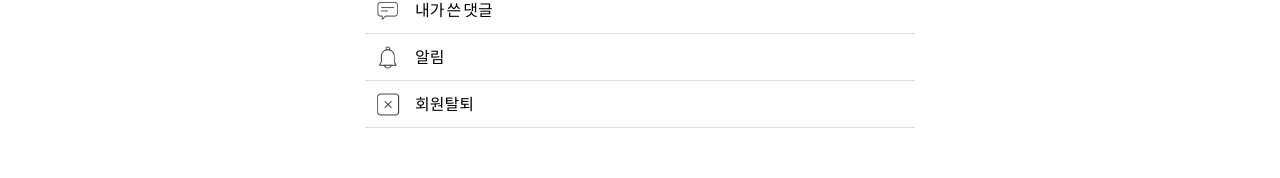
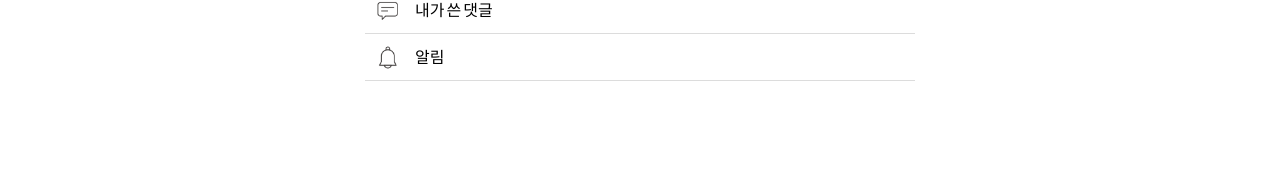
Before and after one commit to thepnl/on, a plain HTML site: page html/mypage.html in a window 1280 px wide. Shown: the part 450-628 px from the top of the page. Drawn offline with nearby package versions, Linux system fonts and the light colour scheme.

Commit message:
user delete removed

```diff
--- a/html/mypage.html
+++ b/html/mypage.html
@@ -30,7 +30,6 @@
           <button type="button" class="my-list">내가 쓴 게시글</button>
           <button type="button" class="my-comment">내가 쓴 댓글</button>
           <button type="button" class="notice">알림</button>
-          <button type="button" class="secession">회원탈퇴</button>
         </div>
       </div>
     </div>
```
